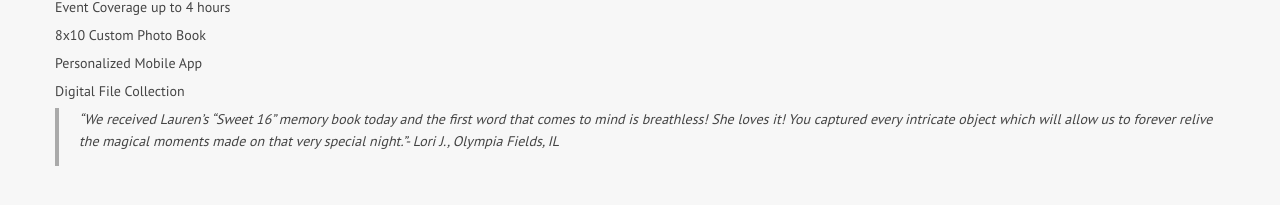
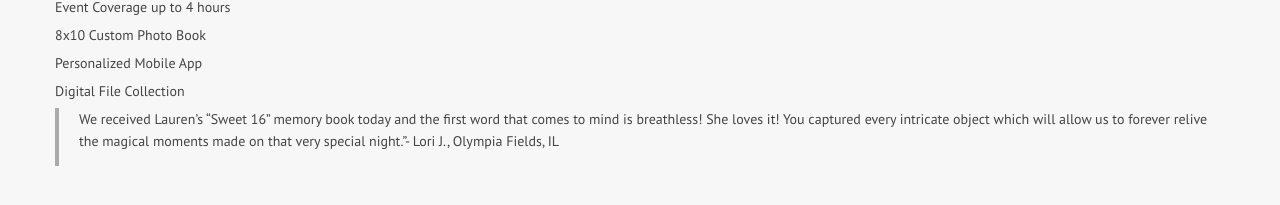
Before and after one commit to candidgiggles/kmitchellphoto.github.io, a Jekyll site: the page built from event-photography/index.md, in a window 1280 px wide and 900 px high, scrolled down 661 px. Shown: the part 641-846 px from the top of the window. Built offline with Jekyll 4.4.1, drawn with Linux system fonts in a browser that asks for light colours.

```diff
--- a/event-photography/index.md
+++ b/event-photography/index.md
@@ -44,4 +44,4 @@ Personalized Mobile App
 
 Digital File Collection
 
-> _"We received Lauren's "Sweet 16" memory book today and the first word that comes to mind is breathless! She loves it! You captured every intricate object which will allow us to forever relive the magical moments made on that very special night."- Lori J., Olympia Fields, IL_
+> We received Lauren's "Sweet 16" memory book today and the first word that comes to mind is breathless! She loves it! You captured every intricate object which will allow us to forever relive the magical moments made on that very special night."- Lori J., Olympia Fields, IL
```
